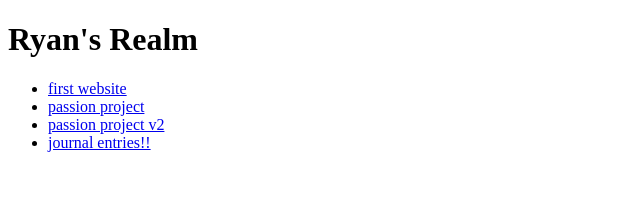
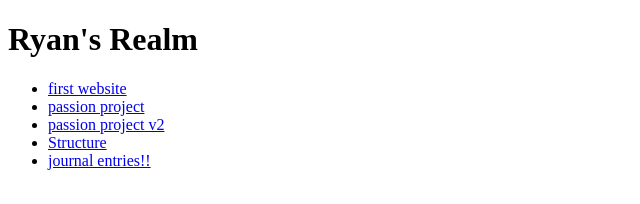
Before and after one commit to rcsmith720-prog/homepage, a plain HTML site: page index.html in a window 1280 px wide. Shown: the whole page, without its empty margins (0-640 px from the left). Drawn offline with Linux system fonts and the light colour scheme.

Commit message:
added structure to homepage

```diff
--- a/index.html
+++ b/index.html
@@ -12,6 +12,8 @@
 
             <li><a href="passion-project2/index.html">passion project v2</a></li>
 
+            <li><a href="Structure/index.html">Structure</a></li>
+
             <li><a href="journal-entries.html">journal entries!!</a></li>
         </ul>
     </body>
```
